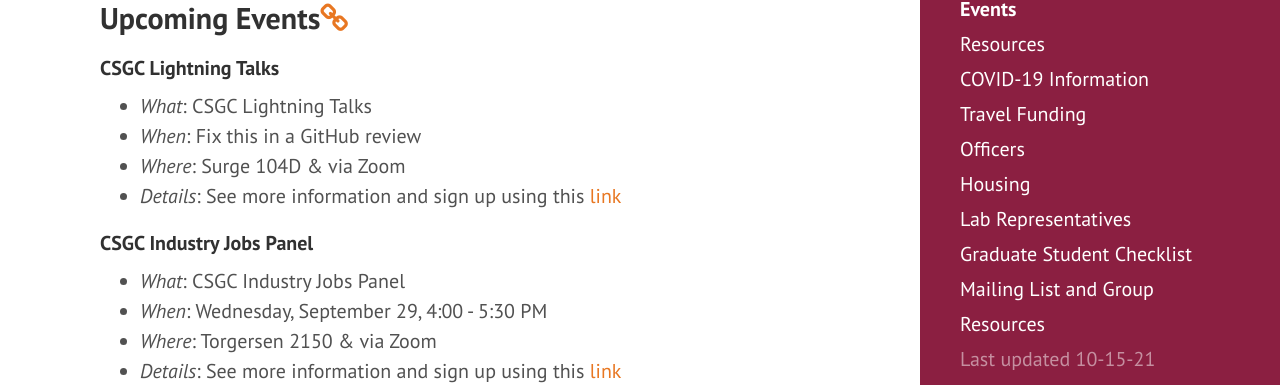
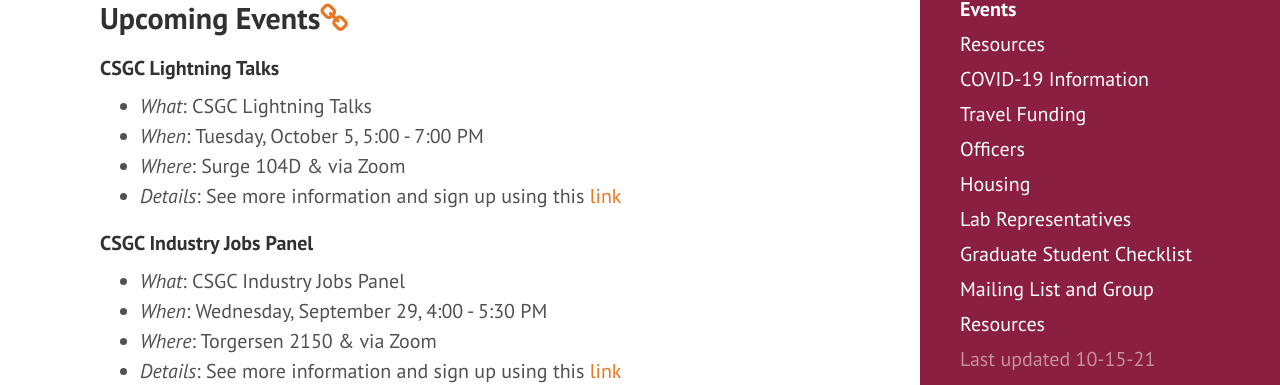
Before and after one commit to CSGraduateCouncil-VirginiaTech/csgc-website, a Jekyll site: the page built from events.md, in a window 1280 px wide and 900 px high. Shown: the part 388-773 px from the top of the window. Built offline with Jekyll 4.4.1, drawn with Linux system fonts in a browser that asks for light colours.

Commit message:
Update events.md

```diff
--- a/events.md
+++ b/events.md
@@ -16,7 +16,7 @@ You may see the CS Grad Council Google Calender [here](https://calendar.google.c
 #### CSGC Lightning Talks
 
 - *What*: CSGC Lightning Talks
-- *When*: Fix this in a GitHub review
+- *When*: Tuesday, October 5, 5:00 - 7:00 PM
 - *Where*: Surge 104D & via Zoom
 - *Details*: See more information and sign up using this [link](https://forms.gle/PDHMUtDcMWsmz5856)
 
```
